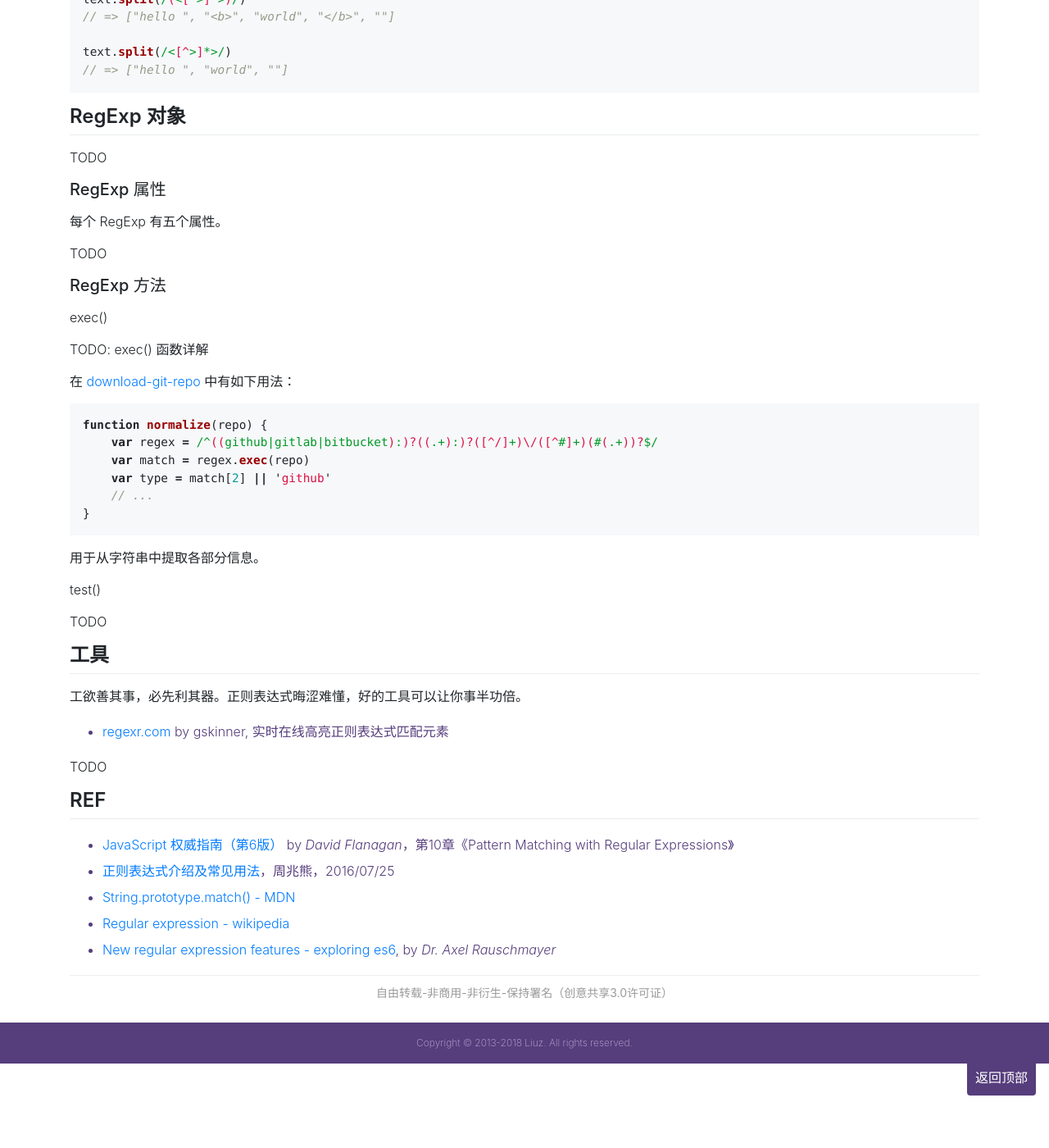
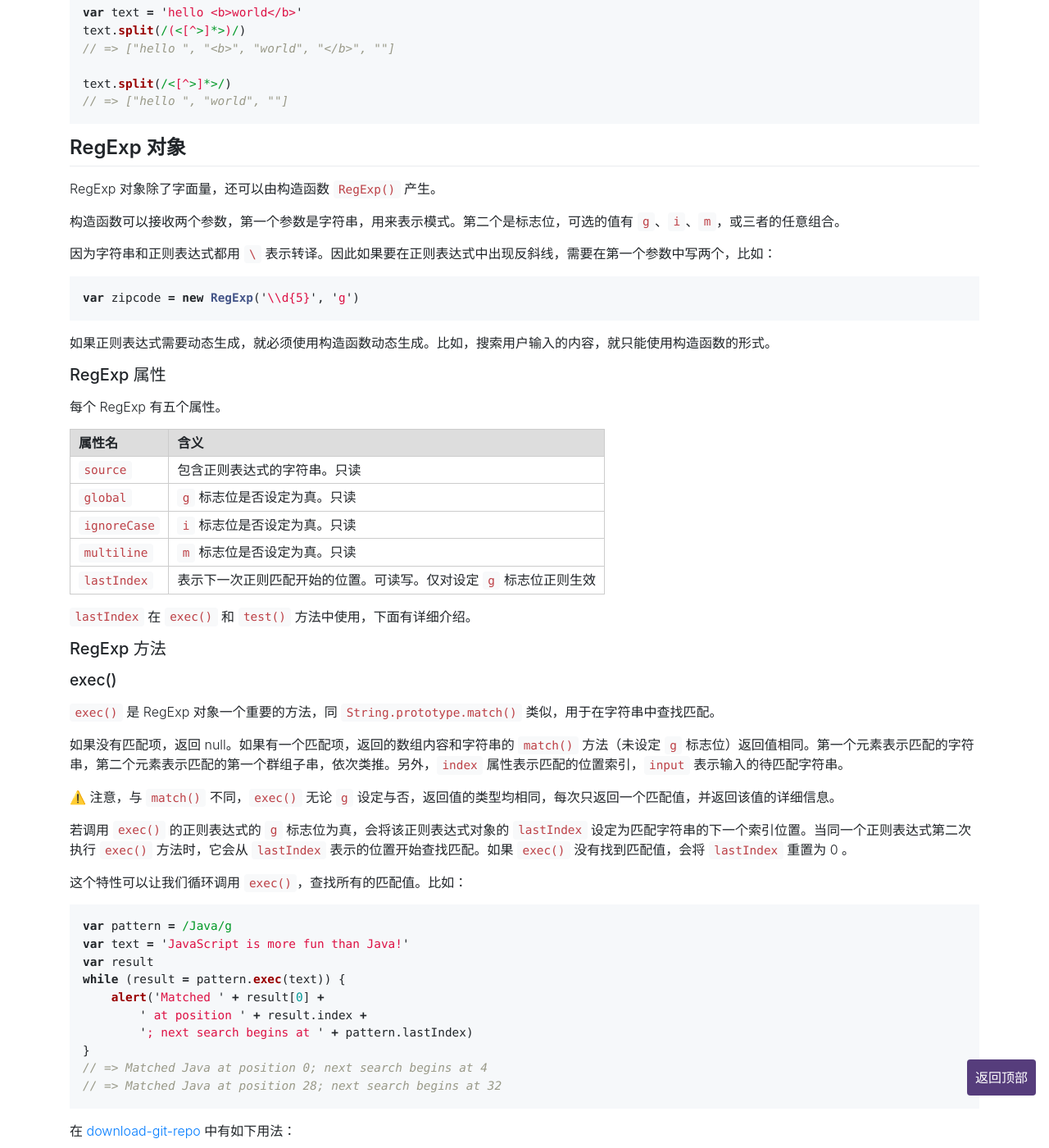
Before and after one commit to liuzhuan/liuzhuan.github.io, a Jekyll site: the page built from _posts/2018-01-03-js-regexp-usage.md, in a window 1280 px wide and 1400 px high, scrolled down 6408 px. Shown: the whole window at 82% size. Built offline with Jekyll 4.4.1, drawn with Linux system fonts in a browser that asks for light colours; nearby versions of some CDN libraries; comment, search, counter and statistics services are not loaded; some of the changed text lies outside the part shown.

Commit message:
updating RegExp functions

````diff
--- a/_posts/2018-01-03-js-regexp-usage.md
+++ b/_posts/2018-01-03-js-regexp-usage.md
@@ -273,19 +273,58 @@ text.split(/<[^>]*>/)
 
 ## RegExp 对象
 
-TODO
+RegExp 对象除了字面量，还可以由构造函数 `RegExp()` 产生。
+
+构造函数可以接收两个参数，第一个参数是字符串，用来表示模式。第二个是标志位，可选的值有 `g`、`i`、`m`，或三者的任意组合。
+
+因为字符串和正则表达式都用 `\` 表示转译。因此如果要在正则表达式中出现反斜线，需要在第一个参数中写两个，比如：
+
+```js
+var zipcode = new RegExp('\\d{5}', 'g')
+```
+
+如果正则表达式需要动态生成，就必须使用构造函数动态生成。比如，搜索用户输入的内容，就只能使用构造函数的形式。
 
 ### RegExp 属性
 
 每个 RegExp 有五个属性。
 
-TODO
+| 属性名        | 含义                                                     |
+| ------------ | ------------------------------------------------------- |
+| `source`     | 包含正则表达式的字符串。只读                                 |
+| `global`     | `g` 标志位是否设定为真。只读                                |
+| `ignoreCase` | `i` 标志位是否设定为真。只读                                |
+| `multiline`  | `m` 标志位是否设定为真。只读                                |
+| `lastIndex`  | 表示下一次正则匹配开始的位置。可读写。仅对设定 `g` 标志位正则生效 |
+
+`lastIndex` 在 `exec()` 和 `test()` 方法中使用，下面有详细介绍。
 
 ### RegExp 方法
 
-exec()
+#### exec()
 
-TODO: exec() 函数详解
+`exec()` 是 RegExp 对象一个重要的方法，同 `String.prototype.match()` 类似，用于在字符串中查找匹配。
+
+如果没有匹配项，返回 null。如果有一个匹配项，返回的数组内容和字符串的 `match()` 方法（未设定 `g` 标志位）返回值相同。第一个元素表示匹配的字符串，第二个元素表示匹配的第一个群组子串，依次类推。另外，`index` 属性表示匹配的位置索引，`input` 表示输入的待匹配字符串。
+
+⚠️ 注意，与 `match()` 不同，`exec()` 无论 `g` 设定与否，返回值的类型均相同，每次只返回一个匹配值，并返回该值的详细信息。
+
+若调用 `exec()` 的正则表达式的 `g` 标志位为真，会将该正则表达式对象的 `lastIndex` 设定为匹配字符串的下一个索引位置。当同一个正则表达式第二次执行 `exec()` 方法时，它会从 `lastIndex` 表示的位置开始查找匹配。如果 `exec()` 没有找到匹配值，会将 `lastIndex` 重置为 0 。
+
+这个特性可以让我们循环调用 `exec()`，查找所有的匹配值。比如：
+
+```js
+var pattern = /Java/g
+var text = 'JavaScript is more fun than Java!'
+var result
+while (result = pattern.exec(text)) {
+    alert('Matched ' + result[0] +
+        ' at position ' + result.index +
+        '; next search begins at ' + pattern.lastIndex)
+}
+// => Matched Java at position 0; next search begins at 4
+// => Matched Java at position 28; next search begins at 32
+```
 
 在 [download-git-repo](https://github.com/liuzhuan/download-git-repo/blob/v1.0.2/index.js#L57-L59) 中有如下用法：
 
@@ -300,9 +339,19 @@ function normalize(repo) {
 
 用于从字符串中提取各部分信息。
 
-test()
+#### test()
 
-TODO
+`test()` 方法就相对简单很多，它接收一个字符串参数，如果该字符串包含匹配项，就返回 `true`，否则返回 `false`。比如：
+
+```js
+var pattern = /java/i
+pattern.test('JavaScript')
+// => true
+```
+
+执行 `test()`，相当于执行 `exec()`，然后检测结果是否不为 `null`。由于这种对等关系，在全局正则表达式中，`test()` 的行为和 `exec()` 一样。
+
+和 `exec()` 和 `test()` 不同，字符串方法 `search()`、`replace()` 和 `match()` 不使用 `lastIndex` 属性。字符串方法会将 `lastIndex` 重置为 0。
 
 ## 工具
 
````
